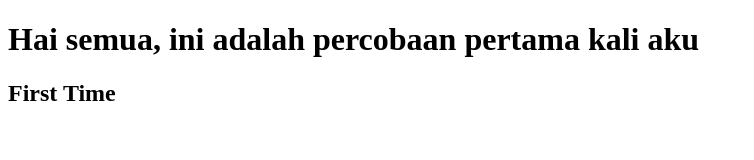
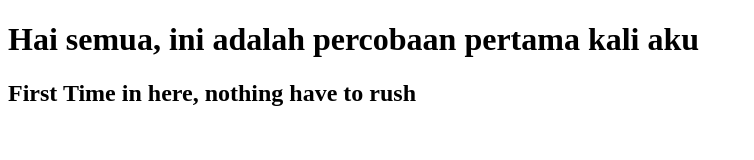
Before and after one commit to betterthanangel/newthing, a plain HTML site: page index.html in a window 1280 px wide. Shown: the whole page, without its empty margins (0-754 px from the left). Drawn offline with Linux system fonts and the light colour scheme.

Commit message:
new entry

```diff
--- a/index.html
+++ b/index.html
@@ -7,6 +7,6 @@
 </head>
 <body>
     <h1>Hai semua, ini adalah percobaan pertama kali aku</h1>
-    <h2>First Time</h2>
+    <h2>First Time in here, nothing have to rush</h2>
 </body>
 </html>
```
